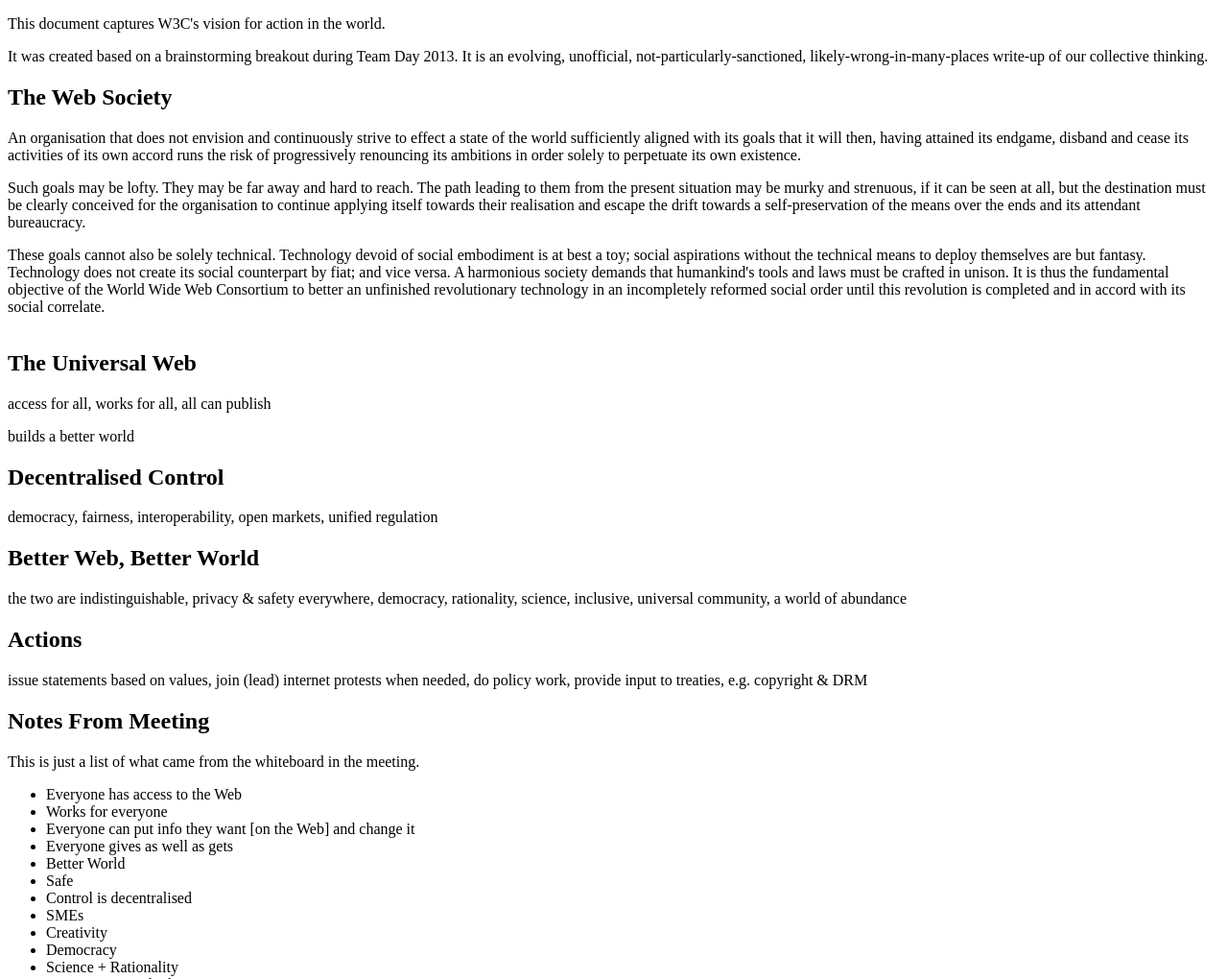
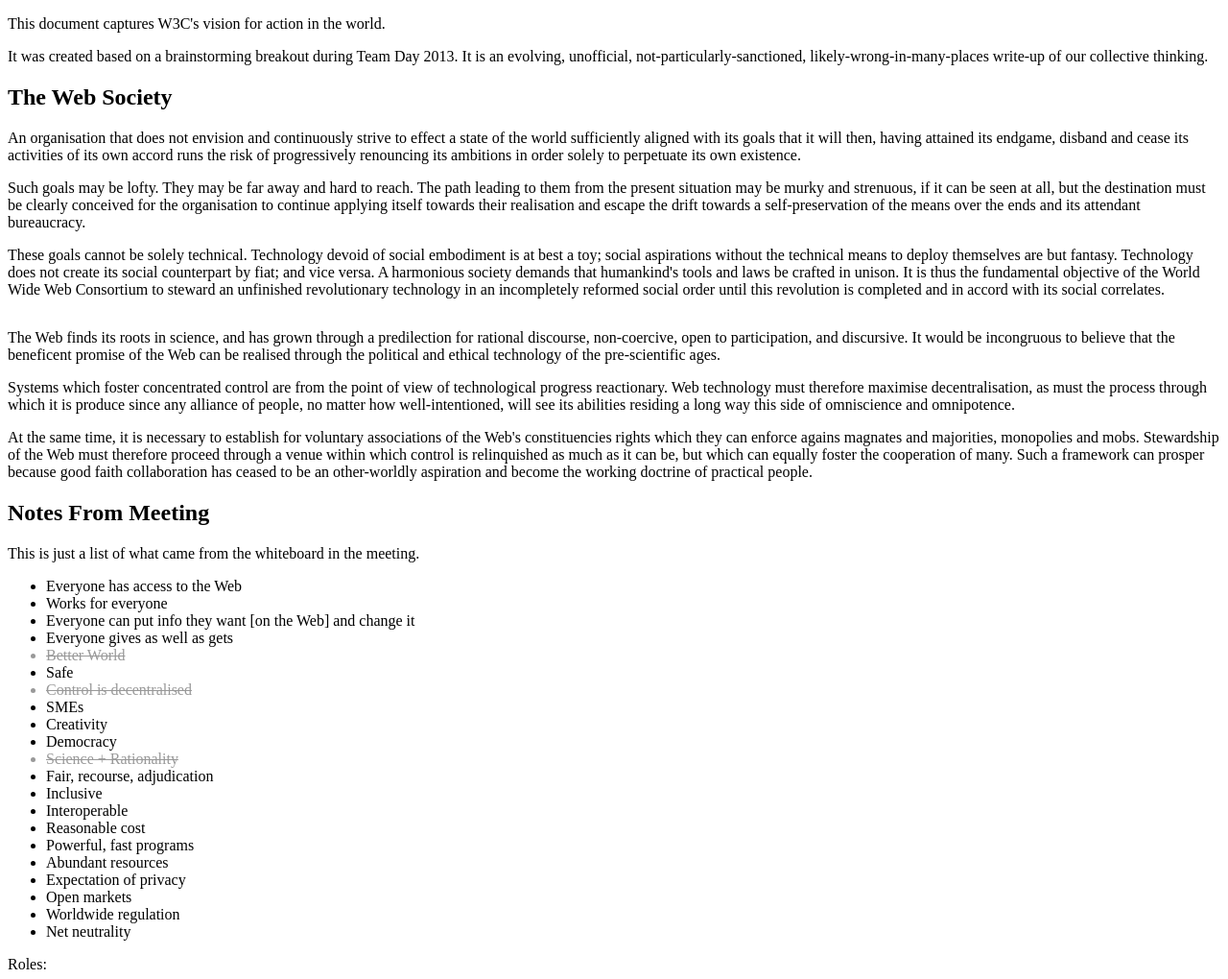
Before and after one commit to darobin/vision-old, a plain HTML site: page index.html in a window 1280 px wide. Shown: the top 1020 px of the page at 96% size. Drawn offline with Linux system fonts and the light colour scheme.

Commit message:
part two

```diff
--- a/index.html
+++ b/index.html
@@ -27,6 +27,10 @@
       hr.partsep {
           background: transparent;
           border: none;
+      }
+      li.done {
+          text-decoration:  line-through;
+          color:  #999;
       }
     </style>
   </head>
@@ -61,22 +65,42 @@
         the ends and its attendant bureaucracy.
       </p>
       <p>
-        These goals cannot also be solely technical. Technology devoid of social embodiment is at
+        These goals cannot be solely technical. Technology devoid of social embodiment is at
         best a toy; social aspirations without the technical means to deploy themselves are but
         fantasy. Technology does not create its social counterpart by fiat; and vice versa. A
-        harmonious society demands that humankind's tools and laws must be crafted in unison. It is
-        thus the fundamental objective of the World Wide Web Consortium to better an unfinished
+        harmonious society demands that humankind's tools and laws be crafted in unison. It is
+        thus the fundamental objective of the World Wide Web Consortium to steward an unfinished
         revolutionary technology in an incompletely reformed social order until this revolution is
-        completed and in accord with its social correlate.
+        completed and in accord with its social correlates.
       </p>
       <hr class='partsep'>
       <!-- 2. Values founded in rationality -->
       <p>
-
+        The Web finds its roots in science, and has grown through a predilection for rational
+        discourse, non-coercive, open to participation, and discursive. It would be incongruous to
+        believe that the beneficent promise of the Web can be realised through the political and
+        ethical technology of the pre-scientific ages.
+      </p>
+      <p>
+        Systems which foster concentrated control are from the point of view of technological
+        progress reactionary. Web technology must therefore maximise decentralisation, as must the
+        process through which it is produce since any alliance of people, no matter how
+        well-intentioned, will see its abilities residing a long way this side of omniscience and
+        omnipotence.
+      </p>
+      <p>
+        At the same time, it is necessary to establish for voluntary associations of the Web's
+        constituencies rights which they can enforce agains magnates and majorities, monopolies and
+        mobs. Stewardship of the Web must therefore proceed through a venue within which control
+        is relinquished as much as it can be, but which can equally foster the cooperation of
+        many. Such a framework can prosper because good faith collaboration has ceased to be an
+        other-worldly aspiration and become the working doctrine of practical people.
       </p>
 
 
       <!--
+      • "All men are persons and the human person is inviolable. Towards this conviction men have
+      fought their way in the long ascent out of the morass of barbarism."
       -->
 
       <!--
@@ -127,8 +151,6 @@
         more generally the Internet, by their reticular nature have provided the soil on which to
         rebuild the links amongst people that division of labour had shaken.
 
-        • "All men are persons and the human person is inviolable. Towards this conviction men have
-        fought their way in the long ascent out of the morass of barbarism."
         • "The problem, as I see it, is how to reconcile with the comparatively new economy of the
         division of labour the great and ancient and progressive traditions of liberty embodied in
         laws which respect the human personality". -> this can be adapted with the Web in mind, as
@@ -136,33 +158,15 @@
         • "They are, in fact, contrary to the assumptions bred in men by the whole long struggle to
         extricate conscience, intellect, labour, and personality from the bondage of prerogative,
         privilege, monopoly, authority."
-        • "To establish for the individual and for voluntary associations of men rights which they
-        can enforce against kings, barons, magnates, majorities, and mobs."
         • In 1937, Walter Lippmann wrote: "The current return to the authoritarian principle in
         politics finds its principal sanction in the belief that the new machine technology requires
         the control of an omnipotent state." -> so, about the NSA thing...
-        • "But the fact remains that he believes the beneficent promise of modern science can be
-        realised only through the political technology of the pre-scientific ages." -> The Web is
-        built on the principles of reason and modern science, it cannot be administered or
-        controlled using "the political technology of the pre-scientific ages".
-        • "There is sound reasons for thinking that the laws which foster concentrated control are
-        from the point of view of technological progress reactionary, that they retard it rather
-        than promote it, and that industrial laws suited to the genius of modern technology would
-        vary in important respects form the laws which exist." -> adapt this and it can be served
-        to justify open licenses everywhere, as well as the patent policy (and also a decrease of
-        control from groups)
-        • "And the limits of their powers lie a long way this side of omniscience and omnipotence."
-        -> about how we ought to make sure we can fail and others can correct our mistakes. This
-        could be said of WGs.
         • "Thus it is, I believe, a maxim of human association that the complexity of policy, as
         distinguished from law, must be inversely proportionate to the complexity of affairs. For
         while a few things can be directed much, many things can be administered only a little."
         -> this is about how Process should be simple, based on simple values; even though standards
         can be very intricate
         • "the polity of pressure groups" -> what we must seek to avoid
-        • "That is why pacifism has so recently ceased to be an other-worldly aspiration and has
-        become the working doctrine of practical men." -> I'm sure we can adapt this somehow. To
-        open, good faith cooperation?
         • "For the frictions and disturbances mark the points at which the social order is in
         conflict with the economy." -> we have some of that
         • "Since it would be as impossible for the new economy to produce wealth in an exhausted
@@ -181,8 +185,6 @@
         a way of life in a Great Society of interdependent specialists, then liberalism is concerned
         with nothing less than a re-adaptation of the human race to a new mode of existence."
         -> we must take that into account
-        • "a revolutionary economy in an incompletely reformed social order" -> replace economy with
-        technology and we're in business
         • "The kind of self-education which a self-governing people must obtain can be had only
         through its daily experiences. In other words, a democracy must have a way of life which
         educates the people for the democratic way of life." -> we need to set ourselves up so as
@@ -230,9 +232,6 @@
         • "In his book Surowiecki argues that groups of people can make very good decisions when
         there is diversity, independence, decentralization, and appropriate aggregation within the
         group."
-        • "Some scholars even argue that Wikipedia "embodies an approximation" of philosopher Jurgen
-        Habermas's notion of "rational discourse" (i.e., noncoercive, open to participation, and
-        discursive)."
         • "It is true that civility as I characterize it is related to mutual respect, but there is
         a crucial difference: genuine respect is too strong a value to demand ... in a deeply
         pluralistic society. The relative advantage of civility is that it does not ask participants
@@ -252,6 +251,8 @@
       -->
     </section>
 
+    <!--
+      VARIOUS NOTES
       <section>
         <h2>The Universal Web</h2>
         <p>
@@ -284,7 +285,7 @@
           work, provide input to treaties, e.g. copyright &amp; DRM
         </p>
       </section>
-
+    -->
     <section class='appendix'>
       <h2>Notes From Meeting</h2>
       <p>
@@ -295,13 +296,13 @@
         <li>Works for everyone</li>
         <li>Everyone can put info they want [on the Web] and change it</li>
         <li>Everyone gives as well as gets</li>
-        <li>Better World</li>
+        <li class='done'>Better World</li>
         <li>Safe</li>
-        <li>Control is decentralised</li>
+        <li class='done'>Control is decentralised</li>
         <li>SMEs</li>
         <li>Creativity</li>
         <li>Democracy</li>
-        <li>Science + Rationality</li>
+        <li class='done'>Science + Rationality</li>
         <li>Fair, recourse, adjudication</li>
         <li>Inclusive</li>
         <li>Interoperable</li>
@@ -312,7 +313,11 @@
         <li>Open markets</li>
         <li>Worldwide regulation</li>
         <li>Net neutrality</li>
-        <li>Roles:</li>
+      </ul>
+      <p>
+        Roles:
+      </p>
+      <ul>
         <li>Member-based [@@@ with something else unreadable]</li>
         <li>Protest, blackout</li>
         <li>Policy work</li>
```
Lines whose indentation alone changed are shown as unchanged.
